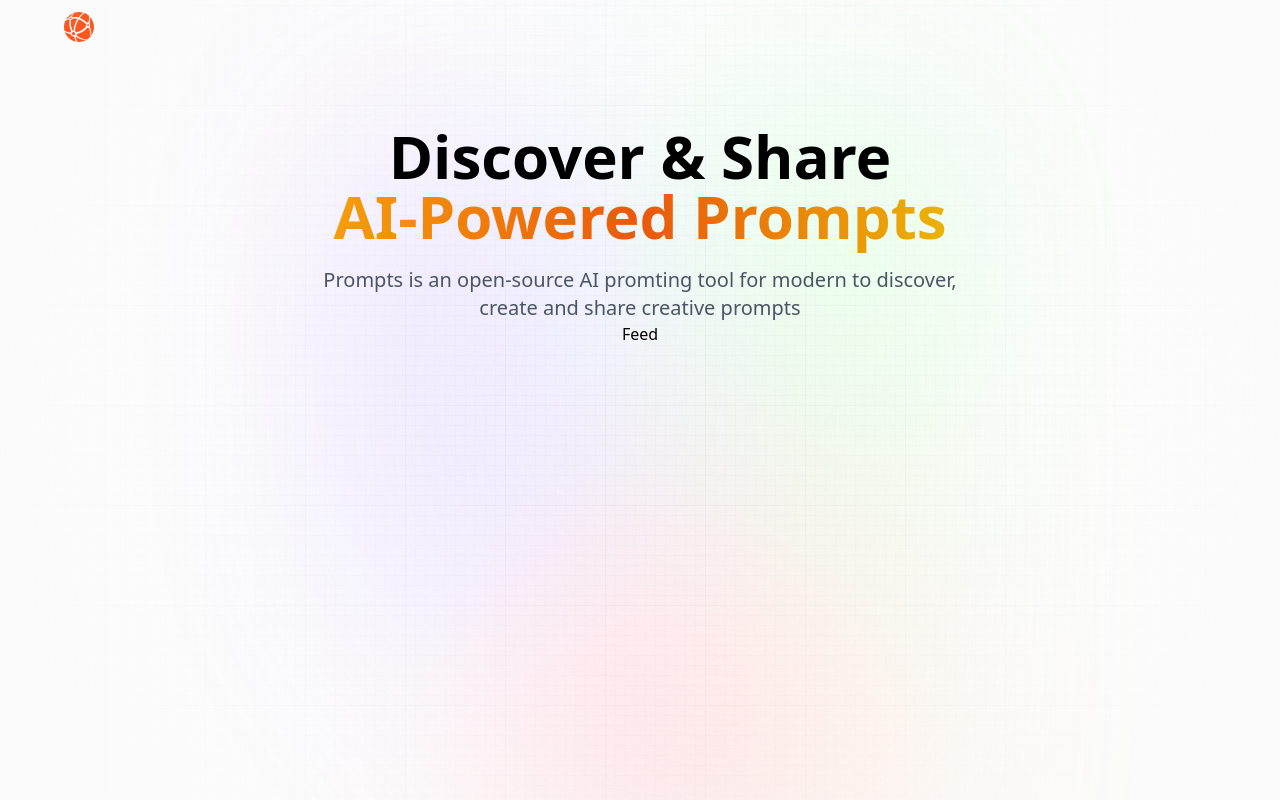
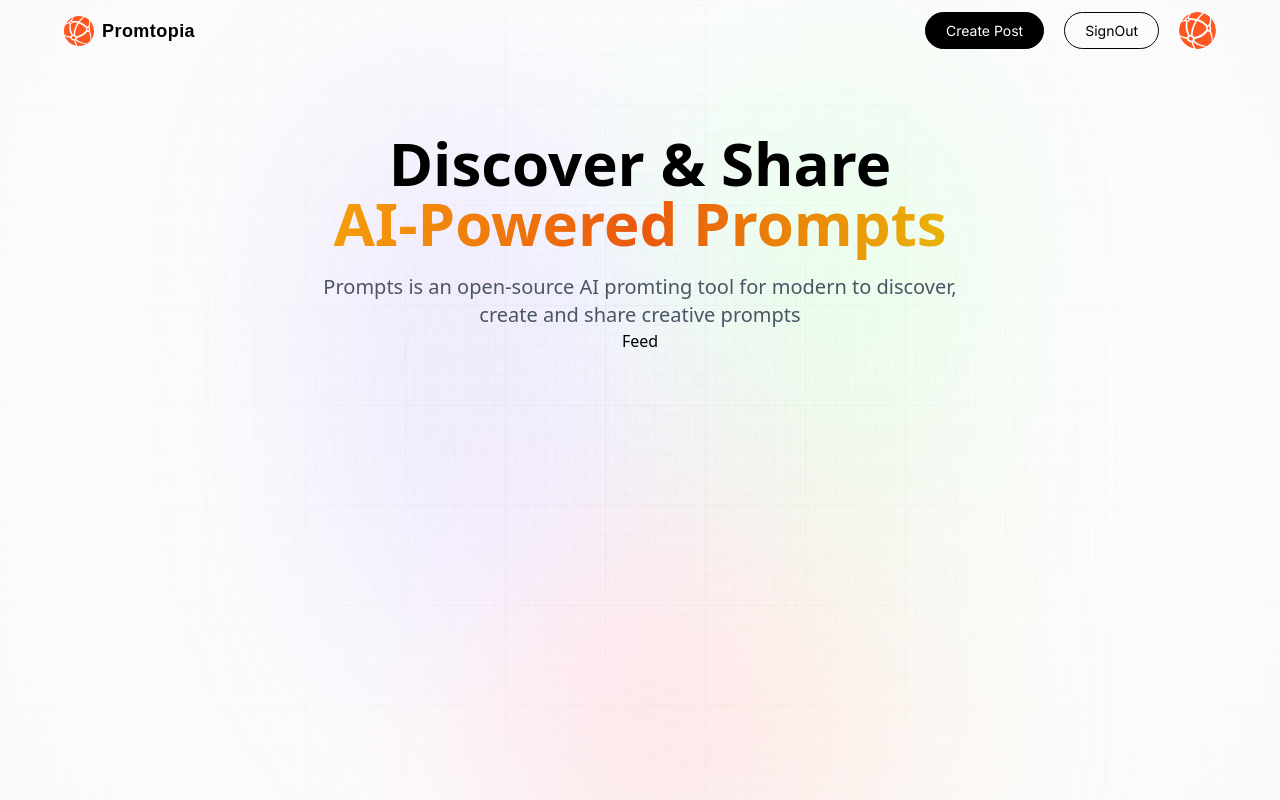
Before and after one commit to RoshanDasan/ai-prompt-generator, a Next.js app: page / in a window 1280 px wide. Built offline with nearby package versions, Linux system fonts and the light colour scheme.

Commit message:
navbar-completed

```diff
--- a/components/Nav.jsx
+++ b/components/Nav.jsx
@@ -3,9 +3,18 @@
 import Link from "next/link";
 import Image from "next/image";
 import { useState, useEffect } from "react";
-import { signIn, signOut, useSession } from "next-auth/react";
+import { signIn, signOut, useSession, getProviders } from "next-auth/react";
 
 const Nav = () => {
+  const isUserLoggedIn = true;
+  const [providers, setProviders] = useState(null);
+  const [toggleDropdown, setToggleDropdown] = useState(false);
+  useEffect(() => {
+    const setProviders = async () => {
+      const response = await getProviders();
+      setProviders(response);
+    };
+  }, []);
   return (
     <nav className="flex-between w-full mb-16 pt-3">
       <Link href="/" className="flex gap-2 flex-center">
@@ -16,7 +25,103 @@ const Nav = () => {
           height={30}
           className="object-contain"
         />
+        <p className="logo_text">Promtopia</p>
       </Link>
+
+      {/* Desktop Navigation */}
+      <div className="sm:flex hidden">
+        {isUserLoggedIn ? (
+          <div className="flex gap-3 md:gap-5">
+            <Link href="/create-prompt" className="black_btn">
+              Create Post
+            </Link>
+            <button type="button" onClick={signOut} className="outline_btn">
+              SignOut
+            </button>
+            <Link href="/profile">
+              <Image
+                src="/assets/images/logo.svg"
+                width={37}
+                height={37}
+                className="rounded-full"
+                alt="profile"
+              />
+            </Link>
+          </div>
+        ) : (
+          <>
+            {providers &&
+              Object.values(providers).map((Provider) => (
+                <button
+                  type="button"
+                  key={providers.name}
+                  onClick={() => signIn(providers.id)}
+                  className="black_btn"
+                >
+                  Sign In
+                </button>
+              ))}
+          </>
+        )}
+      </div>
+
+      {/* Mobile Navigation */}
+      <div className="sm:hidden flex relative">
+        {isUserLoggedIn ? (
+          <div className="flex">
+            <Image
+              src="/assets/images/logo.svg"
+              width={37}
+              height={37}
+              className="rounded-full"
+              alt="profile"
+              onClick={() => setToggleDropdown((prev) => !prev)}
+            />
+            {toggleDropdown && (
+              <div className="dropdown">
+                <Link
+                  href="/profile"
+                  className="dropdown_link"
+                  onClick={() => setToggleDropdown(false)}
+                >
+                  My Profile
+                </Link>
+                <Link
+                  href="/create-prompt"
+                  className="dropdown_link"
+                  onClick={() => setToggleDropdown(false)}
+                >
+                  Create Prompt
+                </Link>
+                <button
+                  type="button"
+                  onClick={() => {
+                    setToggleDropdown(false);
+                    signOut();
+                  }}
+                  className="mt-5 w-full black_btn"
+                >
+                  Sign Out
+                </button>
+              </div>
+            )}
+          </div>
+        ) : (
+          <>
+            {providers &&
+              Object.values(providers).map((Provider) => (
+                <button
+                  type="button"
+                  key={providers.name}
+                  onClick={() => signIn(providers.id)}
+                  className="black_btn"
+                >
+                  Sign In
+                </button>
+              ))}
+          </>
+        )}
+      </div>
     </nav>
   );
 };
```
